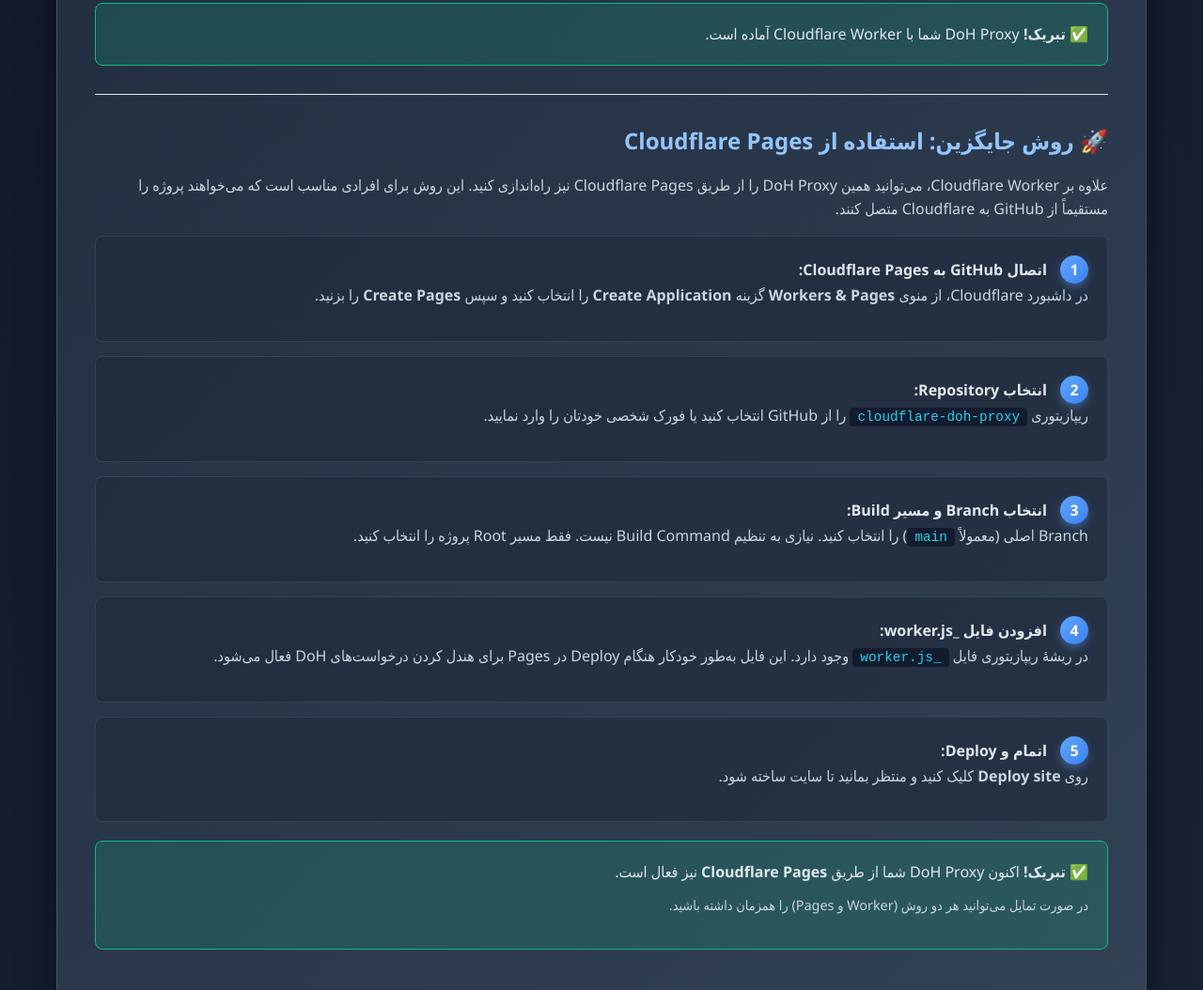
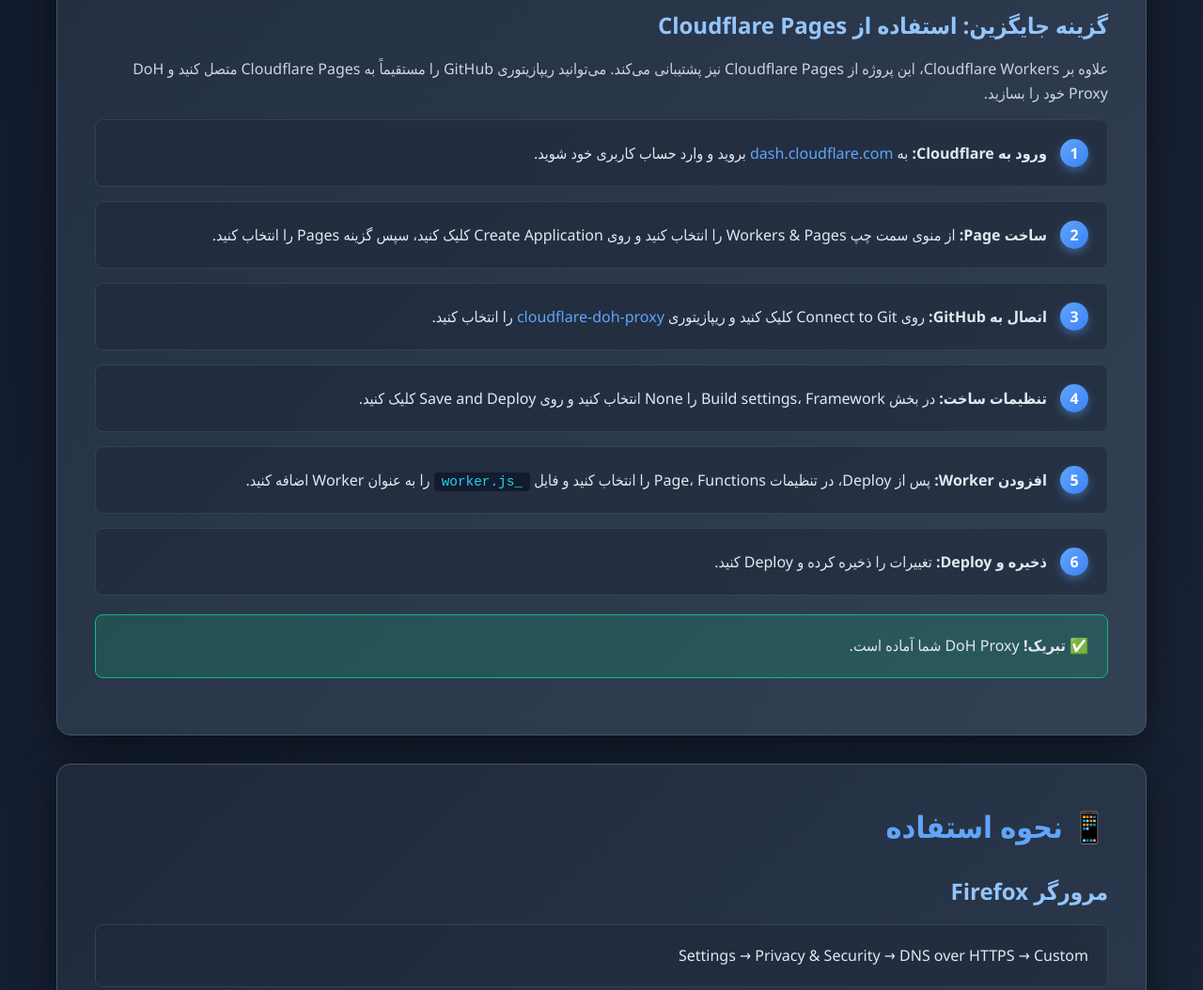
Before and after one commit to sinaha81/cloudflare-doh-worker, a plain HTML site: page index.html in a window 1280 px wide. Shown: the part 1452-2506 px from the top of the page at 94% size. Drawn offline with Linux system fonts and the light colour scheme.

Commit message:
index.html

```diff
--- a/index.html
+++ b/index.html
@@ -3,8 +3,8 @@
 <head>
     <meta charset="UTF-8">
     <meta name="viewport" content="width=device-width, initial-scale=1.0">
-    <meta name="description" content="DoH Proxy قدرتمند با Cloudflare Worker یا Cloudflare Pages - رمزنگاری DNS با امنیت بالا">
-    <meta name="keywords" content="DoH, DNS over HTTPS, Cloudflare Worker, Cloudflare Pages, Privacy, Security">
+    <meta name="description" content="DoH Proxy قدرتمند با Cloudflare Worker - رمزنگاری DNS با امنیت بالا">
+    <meta name="keywords" content="DoH, DNS over HTTPS, Cloudflare Worker, Privacy, Security">
     <title>Cloudflare DoH Proxy - ساخت DNS امن شخصی</title>
     <link rel="stylesheet" href="assets/css/style.css">
 </head>
@@ -77,48 +77,41 @@
                 <strong>ذخیره و Deploy:</strong> روی Save and Deploy کلیک کنید.
             </div>
 
-            <div class="success-box">
-                <strong>✅ تبریک!</strong> DoH Proxy شما با Cloudflare Worker آماده است.
-            </div>
-
-            <hr style="margin: 30px 0; border: none; border-top: 1px solid #e2e8f0;">
-
-            <h3>🚀 روش جایگزین: استفاده از Cloudflare Pages</h3>
-            <p>علاوه بر Cloudflare Worker، می‌توانید همین DoH Proxy را از طریق Cloudflare Pages نیز راه‌اندازی کنید. این روش برای افرادی مناسب است که می‌خواهند پروژه را مستقیماً از GitHub به Cloudflare متصل کنند.</p>
+            <h3>گزینه جایگزین: استفاده از Cloudflare Pages</h3>
+            <p>علاوه بر Cloudflare Workers، این پروژه از Cloudflare Pages نیز پشتیبانی می‌کند. می‌توانید ریپازیتوری GitHub را مستقیماً به Cloudflare Pages متصل کنید و DoH Proxy خود را بسازید.</p>
 
             <div class="step">
                 <span class="step-number">1</span>
-                <strong>اتصال GitHub به Cloudflare Pages:</strong>
-                <p>در داشبورد Cloudflare، از منوی <strong>Workers & Pages</strong> گزینه <strong>Create Application</strong> را انتخاب کنید و سپس <strong>Create Pages</strong> را بزنید.</p>
+                <strong>ورود به Cloudflare:</strong> به <a href="https://dash.cloudflare.com" target="_blank">dash.cloudflare.com</a> بروید و وارد حساب کاربری خود شوید.
             </div>
 
             <div class="step">
                 <span class="step-number">2</span>
-                <strong>انتخاب Repository:</strong>
-                <p>ریپازیتوری <code>cloudflare-doh-proxy</code> را از GitHub انتخاب کنید یا فورک شخصی خودتان را وارد نمایید.</p>
+                <strong>ساخت Page:</strong> از منوی سمت چپ Workers & Pages را انتخاب کنید و روی Create Application کلیک کنید، سپس گزینه Pages را انتخاب کنید.
             </div>
 
             <div class="step">
                 <span class="step-number">3</span>
-                <strong>انتخاب Branch و مسیر Build:</strong>
-                <p>Branch اصلی (معمولاً <code>main</code>) را انتخاب کنید. نیازی به تنظیم Build Command نیست. فقط مسیر Root پروژه را انتخاب کنید.</p>
+                <strong>اتصال به GitHub:</strong> روی Connect to Git کلیک کنید و ریپازیتوری <a href="https://github.com/4n0nymou3/cloudflare-doh-proxy" target="_blank">cloudflare-doh-proxy</a> را انتخاب کنید.
             </div>
 
             <div class="step">
                 <span class="step-number">4</span>
-                <strong>افزودن فایل _worker.js:</strong>
-                <p>در ریشهٔ ریپازیتوری فایل <code>_worker.js</code> وجود دارد. این فایل به‌طور خودکار هنگام Deploy در Pages برای هندل کردن درخواست‌های DoH فعال می‌شود.</p>
+                <strong>تنظیمات ساخت:</strong> در بخش Build settings، Framework را None انتخاب کنید و روی Save and Deploy کلیک کنید.
             </div>
 
             <div class="step">
                 <span class="step-number">5</span>
-                <strong>اتمام و Deploy:</strong>
-                <p>روی <strong>Deploy site</strong> کلیک کنید و منتظر بمانید تا سایت ساخته شود.</p>
+                <strong>افزودن Worker:</strong> پس از Deploy، در تنظیمات Page، Functions را انتخاب کنید و فایل <code>_worker.js</code> را به عنوان Worker اضافه کنید.
+            </div>
+
+            <div class="step">
+                <span class="step-number">6</span>
+                <strong>ذخیره و Deploy:</strong> تغییرات را ذخیره کرده و Deploy کنید.
             </div>
 
             <div class="success-box">
-                <strong>✅ تبریک!</strong> اکنون DoH Proxy شما از طریق <strong>Cloudflare Pages</strong> نیز فعال است.
-                <p style="margin-top:10px; font-size:0.9em;">در صورت تمایل می‌توانید هر دو روش (Worker و Pages) را همزمان داشته باشید.</p>
+                <strong>✅ تبریک!</strong> DoH Proxy شما آماده است.
             </div>
         </div>
 
@@ -144,7 +137,7 @@
             <div class="step">
                 <strong>دانلود پروفایل شخصی:</strong>
                 <p style="margin-top: 10px;">برای استفاده در دستگاه‌های اپل، پروفایل DoH شخصی خود را دانلود کنید. این پروفایل به صورت خودکار با URL اختصاصی شما ساخته می‌شود.</p>
-                <p style="margin-top: 10px; font-size: 0.9em; color: #94a3b8;">بعد از Deploy کردن Worker یا Pages، صفحه وب را باز کنید و دکمه دانلود پروفایل iOS/macOS را کلیک کنید.</p>
+                <p style="margin-top: 10px; font-size: 0.9em; color: #94a3b8;">بعد از Deploy کردن Worker، صفحه وب را باز کنید و دکمه دانلود پروفایل iOS/macOS را کلیک کنید.</p>
             </div>
 
             <h3>کلاینت‌های Xray (v2rayNG و مشابه)</h3>
```
